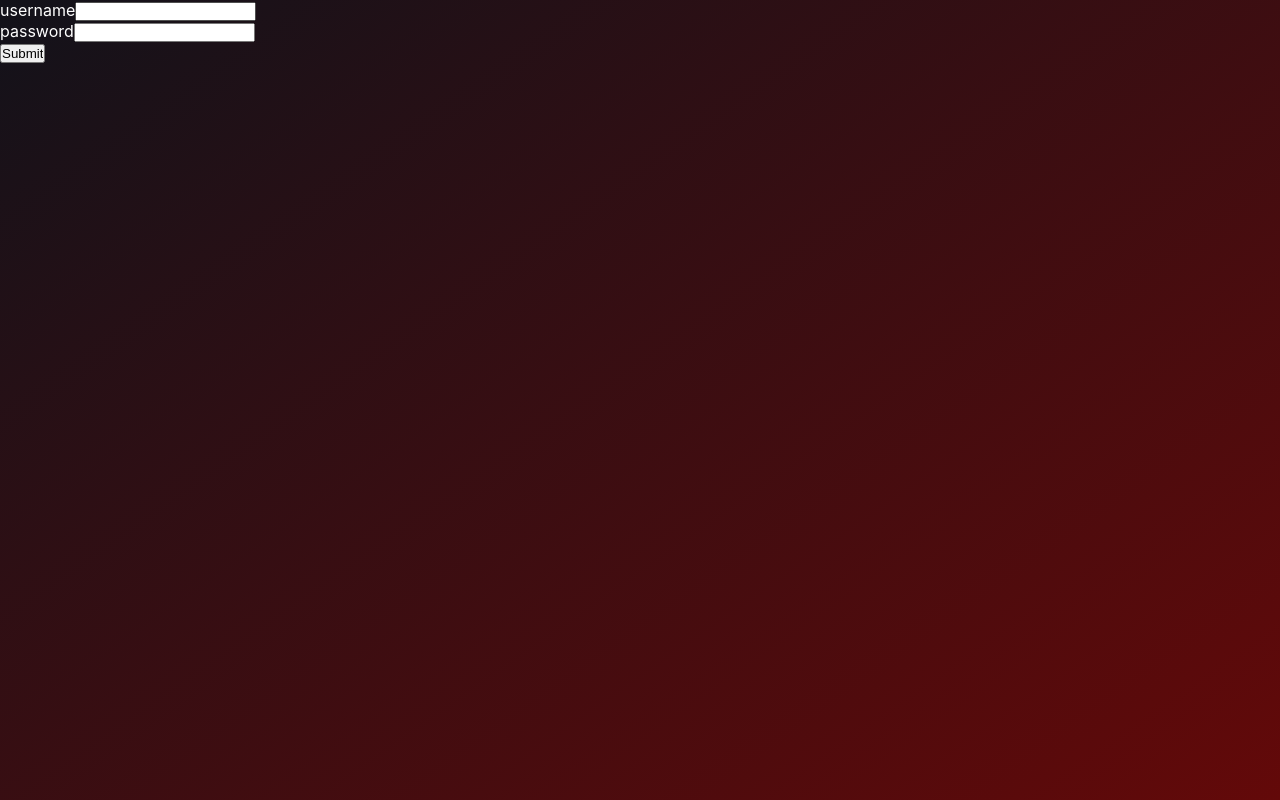
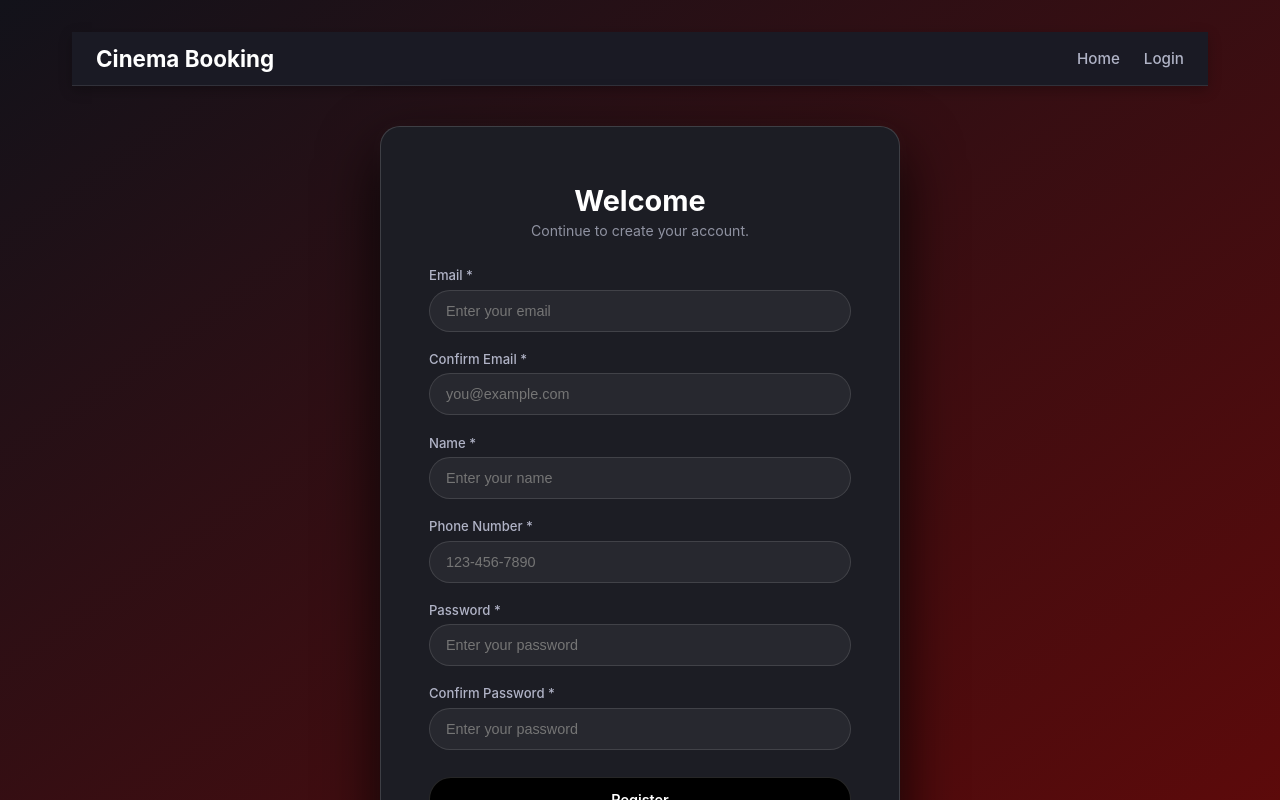
Before and after one commit to camillegrings/cinema-e-booking-system, a React (Vite) app: page /register in a window 1280 px wide. Shown: the top 800 px of the page. Built offline with nearby package versions, Linux system fonts and the light colour scheme.

Commit message:
Created Login, Register, Forgot password page, logic not implemented yet

```diff
--- a/src/client/App.tsx
+++ b/src/client/App.tsx
@@ -5,13 +5,14 @@ import { MovieDetails } from './pages/MovieDetails.js';
 import { BookingPage } from './pages/BookingPage.js'
 import { Login } from './components/Login.js';
 import { Register } from './components/Register.js';
-
+import { ForgotPassword} from './components/ForgotPassword.js';
 
 export default function App() {
   return (
     <Routes>
       <Route path="/" element={<HomePage />} />
       <Route path='/login' element={<Login />} />
+      <Route path='/forgot-password' element={<ForgotPassword />} />
       <Route path='/register' element={<Register />} />
       <Route path="/movie/:id" element={<MovieDetails />} />
       <Route path="/booking/:id" element={<BookingPage />} />
--- /dev/null
+++ b/src/client/components/ForgotPassword.tsx
@@ -0,0 +1,76 @@
+import React, { useState } from "react";
+import { Link, useNavigate } from "react-router-dom";
+import "./Form.css";
+import { Header } from "../components/Header.js";
+
+export const ForgotPassword = () => {
+    const navigate = useNavigate();
+    const [errorMessage, setErrorMessage] = useState("");
+
+    const handleSubmit = async (e) => {
+        e.preventDefault();
+        setErrorMessage("");
+
+        const formData = new FormData(e.currentTarget);
+        const email = formData.get("email");
+        const confirmEmail = formData.get("confirmEmail");
+
+        if (email !== confirmEmail) {
+            setErrorMessage("Email addresses do not match.");
+            return;
+        }
+
+        try {
+            const res = await fetch("http://localhost:3000/users/login", {
+                method: "POST",
+                headers: { "Content-Type": "application/json" },
+                body: JSON.stringify({ email, confirmEmail }),
+            });
+
+            if (!res.ok) throw new Error(`HTTP Error: ${res.status}`);
+
+            const data = await res.json();
+            navigate("/login");
+        } catch (err) {
+            console.error("Error logging in.", err);
+            setErrorMessage("Invalid credentials or server error.");
+        }
+    };
+
+    return (
+        <div className="container">
+            <Header />
+            <div className="login-card">
+                <h2 className="form-title"> Forgot Password? </h2>
+                <p className="form-subtitle"> Continue to access your account. </p>
+
+                <form onSubmit={handleSubmit} method='post' className="login-form">
+                    <div className="input-group">
+                        <label htmlFor='email'>Email</label>
+                        <input
+                            type="email"
+                            name="email"
+                            id="email"
+                            placeholder="you@example.com"
+                            required />
+                    </div>
+                    <div className="input-group">
+                        <label htmlFor='confirmEmail'> Confirm Email *</label>
+                        <input
+                            type="email"
+                            name="confirmEmail"
+                            id="confirmEmail"
+                            placeholder="you@example.com"
+                            required />
+                    </div>
+                    <button type="submit" className="btn-submit">
+                        Submit
+                    </button>
+                </form>
+            </div>
+        </div>
+
+    );
+};
+
+export default ForgotPassword;
--- a/src/client/components/Form.css
+++ b/src/client/components/Form.css
@@ -4,7 +4,7 @@
   display: flex;
   flex-direction: column;
   align-items: center;
-    justify-content:flex-start;
+  justify-content: flex-start;
   box-sizing: border-box;
   margin: 0 auto;
   padding: 2rem;
@@ -27,6 +27,22 @@
 
 }
 
+.register-card {
+  width: 100%;
+  max-width: 520px;
+  background: #1c1d24;
+  border: 1px solid rgba(255, 255, 255, 0.15);
+  border-radius: 20px;
+  padding: 3.5rem 3rem;
+  box-shadow: 0 25px 60px rgba(0, 0, 0, 0.85), 0 0 20px rgba(255, 255, 255, 0.03);
+  margin: auto 0;
+  margin-top: 40px;
+  display: flex;
+  flex-direction: column;
+  box-sizing: border-box;
+
+}
+
 .form-title {
   color: #ffffff;
   font-size: 1.8rem;
@@ -43,6 +59,12 @@
 }
 
 .login-form {
+  display: flex;
+  flex-direction: column;
+  gap: 1.2rem;
+}
+
+.register-form {
   display: flex;
   flex-direction: column;
   gap: 1.2rem;
--- a/src/client/components/Login.tsx
+++ b/src/client/components/Login.tsx
@@ -12,14 +12,14 @@ export const Login = () => {
 		setErrorMessage("");
 
 		const formData = new FormData(e.currentTarget);
-		const username = formData.get("username");
+		const email = formData.get("email");
 		const password = formData.get("password");
 
 		try {
 			const res = await fetch("http://localhost:3000/users/login", {
 				method: "POST",
 				headers: { "Content-Type": "application/json" },
-				body: JSON.stringify({ username, password }),
+				body: JSON.stringify({ email, password }),
 			});
 
 			if (!res.ok) throw new Error(`HTTP Error: ${res.status}`);
@@ -52,17 +52,17 @@ export const Login = () => {
 
 				<form onSubmit={handleSubmit} method='post' className="login-form">
 					<div className="input-group">
-						<label htmlFor='username'>username</label>
+						<label htmlFor='email'>Email</label>
 						<input
-							type="text"
-							name="username"
-							id="username"
-							placeholder="Enter your username"
+							type="email"
+							name="email"
+							id="email"
+							placeholder="Enter your email"
 							required />
 					</div>
 					<div className="input-group">
 						<div className="label-row">
-							<label htmlFor='password'>password</label>
+							<label htmlFor='password'>Password</label>
 							<Link to="/forgot-password" className="forgot-link">
 								Forgot password?
 							</Link>
--- a/src/client/components/Register.tsx
+++ b/src/client/components/Register.tsx
@@ -1,37 +1,123 @@
 import React, { useState, useEffect, FormEvent } from "react";
-import { Link } from "react-router-dom";
-import { style } from "./Form.css";
+import { Link, useNavigate } from "react-router-dom";
+import "./Form.css";
+import { Header } from "../components/Header.js";
 
-export const Register: React.FC = () => {
-	const handleSubmit = (e) => {
+export const Register = () => {
+	const navigate = useNavigate();
+	const [errorMessage, setErrorMessage] = useState("");
+
+	const handleSubmit = async (e) => {
 		e.preventDefault();
+		setErrorMessage("");
 		const formData = new FormData(e.currentTarget);
-		const username = formData.get("username");
+		const email = formData.get("email");
+		const confirmEmail = formData.get("confirmEmail");
+		const name = formData.get("name");
+		const phone = formData.get("phone");
 		const password = formData.get("password");
+		const confirmPassword = formData.get("confirmPassword");
+
+		if (email !== confirmEmail) {
+			setErrorMessage("Email addresses do not match.");
+			return;
+		}
+
+		if (password !== confirmPassword) {
+			setErrorMessage("Passwords do not match.");
+			return;
+		}
 
 		fetch("http://localhost:3000/users/register", {
 			method: "POST",
-			body: JSON.stringify({ username, password }),
+			body: JSON.stringify({ email, name, phone, password }),
 		})
 			.then((res) => {
 				if (!res.ok) throw new Error(`HTTP Error: ${res.status}`);
-				return res.json();
+
+				navigate("/login");
 			})
 			.catch((err) => {
 				console.error("Error registering.", err);
+				setErrorMessage("Invalid credentials, please check your details and try again.");
 			});
+		navigate("/");
 	};
 
 	return (
-		<form onSubmit={handleSubmit} method='post'>
-			<label htmlFor='username'>username</label>
-			<input type='text' name='username' id='username' />
-			<br />
-			<label htmlFor='password'>password</label>
-			<input type='text' name='password' id='password' />
-			<br />
-			<input type='submit' value='Submit' />
-		</form>
+		<div className="container">
+			<Header />
+			<div className="register-card">
+				<h2 className="form-title"> Welcome </h2>
+				<p className="form-subtitle"> Continue to create your account. </p>
+				<form onSubmit={handleSubmit} method='post' className="register-form">
+					<div className="input-group">
+						<label htmlFor='email'>Email *</label>
+						<input
+							type="email"
+							name="email"
+							id="email"
+							placeholder="Enter your email"
+							required />
+					</div>
+					<div className="input-group">
+						<label htmlFor='confirmEmail'> Confirm Email *</label>
+						<input
+							type="email"
+							name="confirmEmail"
+							id="confirmEmail"
+							placeholder="you@example.com"
+							required />
+					</div>
+					<div className="input-group">
+						<label htmlFor='name'>Name *</label>
+						<input
+							type="text"
+							name="name"
+							id="name"
+							placeholder="Enter your name"
+							required />
+					</div>
+					<div className="input-group">
+						<label htmlFor='phone'>Phone Number *</label>
+						<input
+							type="tel"
+							name="phone"
+							id="phone"
+							placeholder="123-456-7890"
+							pattern="[0-9]{3}-[0-9]{3}-[0-9]{4}"
+							required />
+					</div>
+					<div className="input-group">
+						<label htmlFor='password'>Password *</label>
+						<input
+							type="password"
+							name="password"
+							id="password"
+							placeholder="Enter your password"
+							pattern="^(?=.*[a-z])(?=.*[A-Z])(?=.*\d).+$"
+							title="Must contain at least one uppercase letter, one lowercase letter, and one number."
+							minLength={8}
+							required />
+					</div>
+					<div className="input-group">
+						<label htmlFor="confirmPassword">Confirm Password *</label>
+						<input
+							type="password"
+							id="confirmPassword"
+							name="confirmPassword"
+							placeholder="Enter your password"
+							required />
+					</div>
+					<button type="submit" className="btn-submit">
+						Register
+					</button>
+				</form>
+				<p className="signup-prompt">
+					Already have an account? <Link to="/login">Login</Link>
+				</p>
+			</div>
+		</div>
 	);
 };
 
--- a/src/client/components/SearchFilterBar.css
+++ b/src/client/components/SearchFilterBar.css
@@ -26,7 +26,7 @@
   padding: 0.6rem 1.2rem;
   margin-top: 20px;
   width: 100%;
-  max-width: 100px;
+  max-width: 120px;
   height: 44px;
   font-size: 0.95rem;
 }
@@ -35,7 +35,7 @@
   padding: 0.6rem 1.2rem;
   margin-top: 20px;
   width: 100%;
-  max-width: 100px;
+  max-width: 120px;
   height: 44px;
   font-size: 0.95rem;
 }
```
Lines whose indentation alone changed are shown as unchanged.
